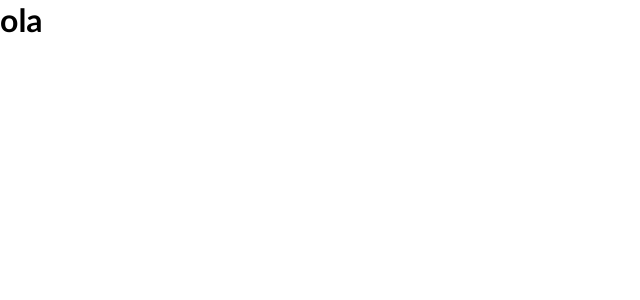
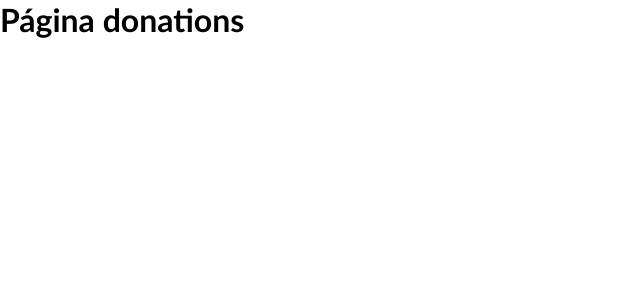
Before and after one commit to Julio-Norberto/Valentes-de-sirinhaem, a React (Vite) app: page /donations in a window 1280 px wide. Shown: the top 300 px of the page, without its empty margins (0-640 px from the left). Built offline with nearby package versions, Linux system fonts and the light colour scheme.

Commit message:
create app navigation in App.tsx

```diff
--- a/src/App.tsx
+++ b/src/App.tsx
@@ -1,11 +1,13 @@
 import './App.css'
+import { BrowserRouter } from 'react-router-dom'
+import { AppRoute } from './routes/AppRoutes'
 
 function App() {
 
   return (
-    <div className="App">
-      <h1>ola</h1>
-    </div>
+    <BrowserRouter>
+      <AppRoute />
+    </BrowserRouter>
   )
 }
 
--- a/src/pages/Donations/index.tsx
+++ b/src/pages/Donations/index.tsx
@@ -1,7 +1,7 @@
 export const Donations: React.FunctionComponent = () => {
     return (
         <div>
-            <h1>Página Home</h1>
+            <h1>Página donations</h1>
         </div>
     )
 }
```
